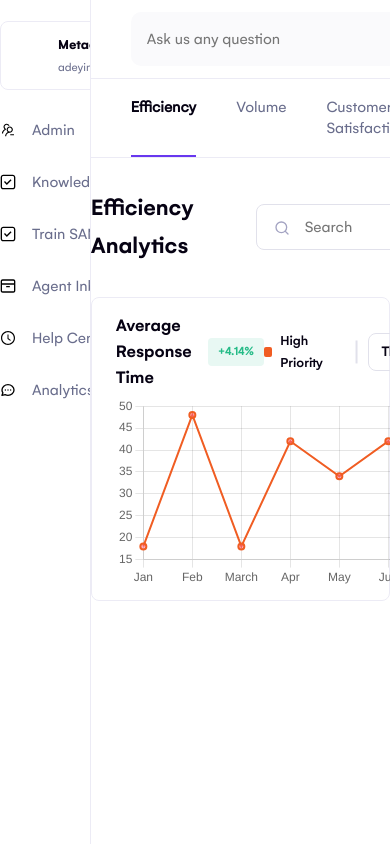
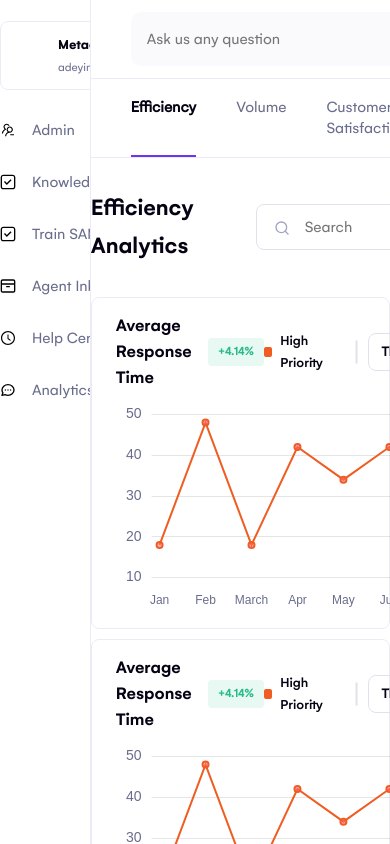
Before and after one commit to KayodeOlusi/Metacare, a React (Create React App) app: page / in a window 390 px wide. Built offline with nearby package versions, Linux system fonts and the light colour scheme.

Commit message:
responsiveness next

```diff
--- a/src/components/contents/Graph.js
+++ b/src/components/contents/Graph.js
@@ -4,6 +4,9 @@ import GraphComponent from "./GraphComponent";
 const Graph = () => {
 	return (
 		<GraphContainer>
+			<GraphComponent />
+			<GraphComponent />
+			<GraphComponent />
 			<GraphComponent />
 		</GraphContainer>
 	);
@@ -12,8 +15,6 @@ const Graph = () => {
 const GraphContainer = styled.div`
 	max-width: 1024px;
 	margin: 0 auto;
-	border: 1px solid #ecebf5;
-	border-radius: 8px;
 `;
 
 export default Graph;
--- a/src/components/contents/GraphComponent.js
+++ b/src/components/contents/GraphComponent.js
@@ -47,6 +47,9 @@ const GraphComponent = () => {
 const SingleGraphContainer = styled.div`
 	display: flex;
 	align-items: center;
+	margin-bottom: 10px;
+	border-radius: 8px;
+	border: 1px solid #ecebf5;
 `;
 
 const GraphResult = styled.div`
--- a/src/components/contents/GraphDiagram.js
+++ b/src/components/contents/GraphDiagram.js
@@ -6,7 +6,9 @@ import { AVERAGE_RESPONSE_TIME_DATA, OPTIONS } from "../../data/data";
 const GraphDiagram = () => {
 	return (
 		<GraphDiagramContaier>
-			<Line options={OPTIONS} data={AVERAGE_RESPONSE_TIME_DATA} />
+			<Chart>
+				<Line options={OPTIONS} data={AVERAGE_RESPONSE_TIME_DATA} />
+			</Chart>
 		</GraphDiagramContaier>
 	);
 };
@@ -15,4 +17,8 @@ const GraphDiagramContaier = styled.div`
 	padding-bottom: 12px;
 `;
 
+const Chart = styled.div`
+	height: 220px;
+`;
+
 export default GraphDiagram;
--- a/src/data/data.js
+++ b/src/data/data.js
@@ -35,6 +35,7 @@ export const AVERAGE_RESPONSE_TIME_DATA = {
 
 export const OPTIONS = {
 	responsive: true,
+	maintainAspectRatio: false,
 	plugins: {
 		legend: {
 			display: false,
@@ -45,4 +46,33 @@ export const OPTIONS = {
 			text: "Line Chart",
 		},
 	},
+	scales: {
+		y: {
+			beginAtZero: false,
+			position: "left",
+			grid: {
+				drawBorder: false,
+			},
+			ticks: {
+				color: "#696D8C",
+				padding: 10,
+				precision: 0,
+				stepSize: 10,
+				font: { size: 14, family: "'Gelion', sans-serif" },
+			},
+		},
+		x: {
+			grid: {
+				display: false,
+				drawBorder: false,
+			},
+			ticks: {
+				color: "#696D8C",
+				padding: 8,
+				font: {
+					family: "'Gelion', sans-serif",
+				},
+			},
+		},
+	},
 };
```
